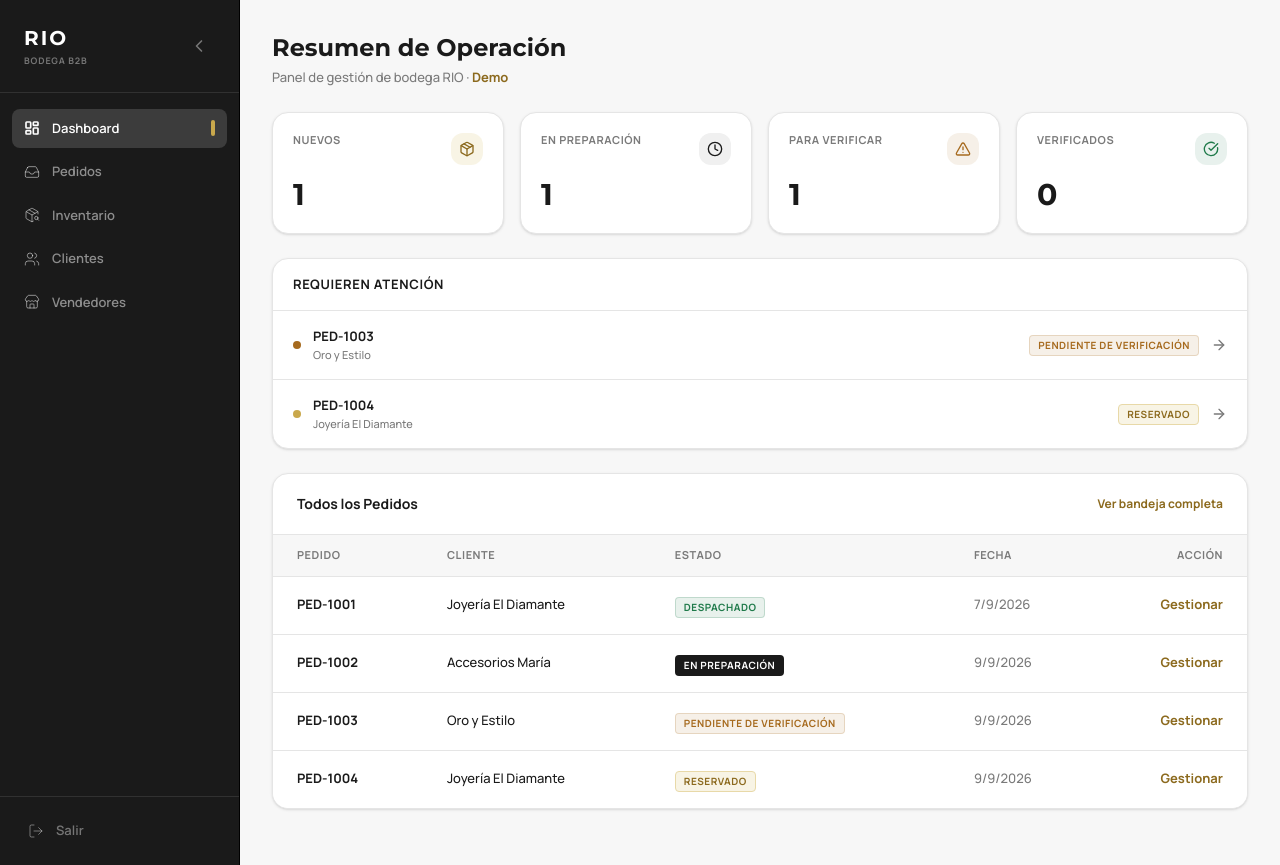
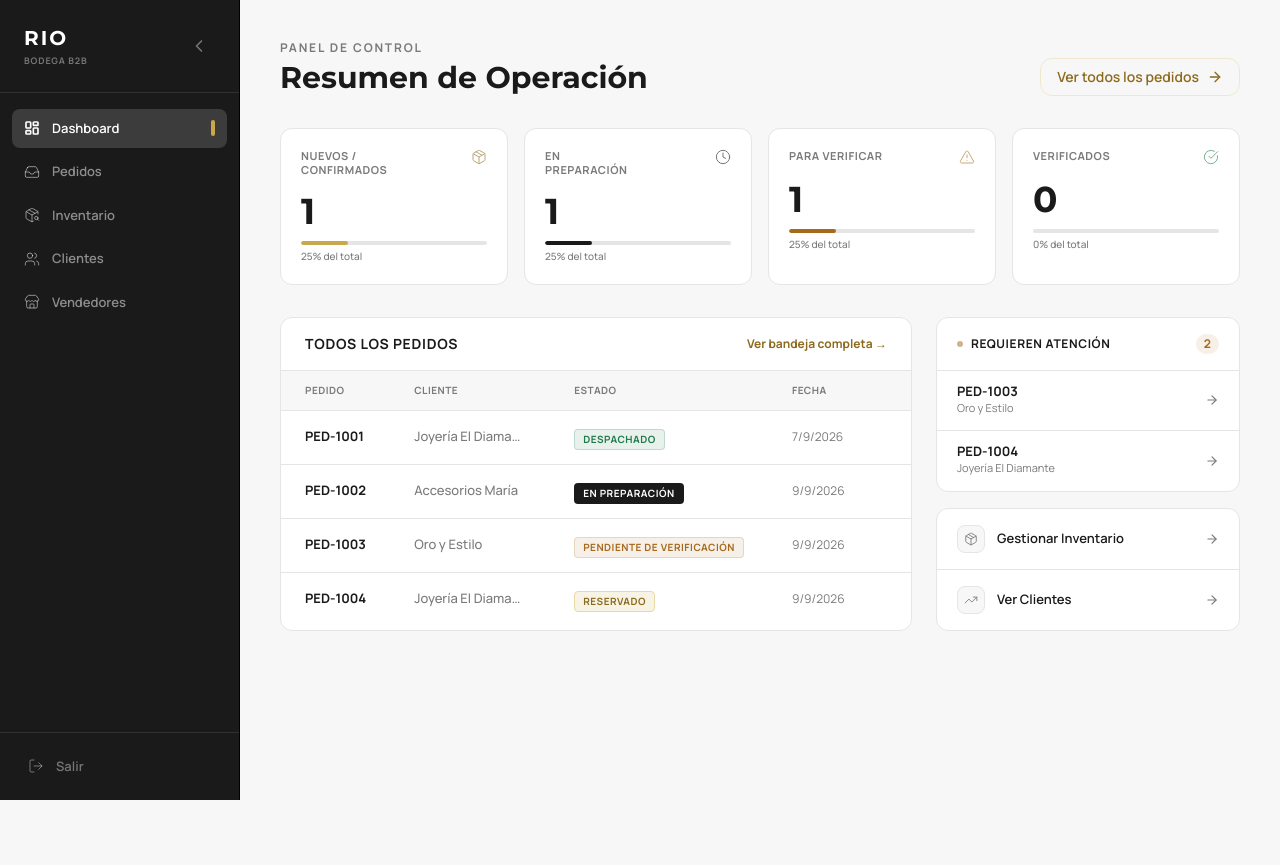
Before and after one commit to 2001mapa/rio_laminado_demo, a Next.js app: page /admin in a window 1280 px wide. After the commit the page ends 800 px from the top, so only its background shows below. Built offline with nearby package versions, Linux system fonts and the light colour scheme.

Commit message:
🖥️ Desktop layout: grid 2/3 + 1/3, full-width sidebar, stat cards con progress bar, tipografía mayor

```diff
--- a/src/app/admin/layout.tsx
+++ b/src/app/admin/layout.tsx
@@ -104,7 +104,7 @@ export default function AdminLayout({
       </aside>
 
       {/* Main Content */}
-      <main className="flex-1 overflow-y-auto">
+      <main className="flex-1 min-w-0 overflow-y-auto bg-rio-background">
         {children}
       </main>
 
--- a/src/app/admin/page.tsx
+++ b/src/app/admin/page.tsx
@@ -1,27 +1,39 @@
 'use client';
 
 import { useDemo } from '@/lib/DemoContext';
-import { Package, Clock, CheckCircle, AlertTriangle, ArrowRight } from 'lucide-react';
+import { Package, Clock, CheckCircle, AlertTriangle, ArrowRight, TrendingUp } from 'lucide-react';
 import Link from 'next/link';
 import { StatCardSkeleton, OrderCardSkeleton } from '@/components/Skeletons';
+import { formatPrice } from '@/lib/utils';
+
+const STATUS_CLASSES: Record<string, string> = {
+  'Reservado': 'bg-rio-gold-light/30 text-rio-gold-dark border-rio-gold-light',
+  'Confirmado': 'bg-rio-ink/10 text-rio-ink border-rio-ink/20',
+  'En preparación': 'bg-rio-ink text-white border-transparent',
+  'Pendiente de verificación': 'bg-rio-warning/10 text-rio-warning border-rio-warning/20',
+  'Verificado': 'bg-rio-success/10 text-rio-success border-rio-success/20',
+  'Empacado': 'bg-rio-success/10 text-rio-success border-rio-success/20',
+  'Despachado': 'bg-rio-success/10 text-rio-success border-rio-success/20',
+  'Cancelado': 'bg-rio-danger/10 text-rio-danger border-rio-danger/20',
+};
 
 export default function AdminDashboard() {
   const { orders, customers, isLoaded } = useDemo();
 
   if (!isLoaded) {
     return (
-      <div className="p-4 md:p-8 max-w-6xl mx-auto space-y-6 pb-10">
-        <div className="h-7 w-56 bg-rio-border rounded-lg animate-pulse" />
-        <div className="grid grid-cols-2 md:grid-cols-4 gap-3 md:gap-4">
+      <div className="p-6 md:p-10 space-y-8">
+        <div className="h-8 w-64 bg-rio-border rounded-lg animate-pulse" />
+        <div className="grid grid-cols-2 lg:grid-cols-4 gap-4">
           {[1,2,3,4].map(i => <StatCardSkeleton key={i} />)}
         </div>
-        <div className="bg-rio-surface rounded-2xl border border-rio-border overflow-hidden shadow-sm">
-          <div className="px-5 py-4 border-b border-rio-border">
+        <div className="bg-rio-surface rounded-xl border border-rio-border overflow-hidden">
+          <div className="px-6 py-4 border-b border-rio-border">
             <div className="h-4 w-40 bg-rio-border rounded animate-pulse" />
           </div>
           <div className="divide-y divide-rio-border">
             {[1,2,3].map(i => (
-              <div key={i} className="px-5 py-4">
+              <div key={i} className="px-6 py-4">
                 <OrderCardSkeleton />
               </div>
             ))}
@@ -35,108 +47,74 @@ export default function AdminDashboard() {
   const inPrepOrders = orders.filter(o => o.status === 'En preparación').length;
   const pendingVerify = orders.filter(o => o.status === 'Pendiente de verificación').length;
   const verifiedOrders = orders.filter(o => o.status === 'Verificado' || o.status === 'Empacado').length;
+  const totalOrders = orders.length;
 
   const urgentOrders = orders.filter(o =>
     o.status === 'Reservado' || o.status === 'Pendiente de verificación'
   );
+  const recentOrders = orders.slice(0, 8);
 
   return (
-    <div className="p-4 md:p-8 max-w-6xl mx-auto space-y-6 pb-10">
-      <div>
-        <h1 className="text-2xl font-serif font-bold text-rio-ink">Resumen de Operación</h1>
-        <p className="text-[13px] text-rio-muted font-medium mt-1">Panel de gestión de bodega RIO · <span className="font-bold text-rio-gold-dark">Demo</span></p>
+    <div className="p-6 md:p-10 space-y-8">
+      {/* Page Header */}
+      <div className="flex items-end justify-between">
+        <div>
+          <p className="text-xs font-bold text-rio-muted uppercase tracking-[0.15em] mb-1">Panel de Control</p>
+          <h1 className="text-3xl font-serif font-bold text-rio-ink">Resumen de Operación</h1>
+        </div>
+        <Link
+          href="/admin/pedidos"
+          className="hidden md:flex items-center gap-2 text-sm font-semibold text-rio-gold-dark hover:text-rio-gold transition-colors border border-rio-gold-light/50 px-4 py-2 rounded-xl hover:bg-rio-gold-light/10"
+        >
+          Ver todos los pedidos <ArrowRight className="w-4 h-4" />
+        </Link>
       </div>
 
       {/* Stat Cards */}
-      <div className="grid grid-cols-2 md:grid-cols-4 gap-3 md:gap-4">
-        <StatCard title="Nuevos" value={newOrders} icon={Package} colorClass="text-rio-gold-dark" bgClass="bg-rio-gold-light/30" />
-        <StatCard title="En preparación" value={inPrepOrders} icon={Clock} colorClass="text-rio-ink" bgClass="bg-rio-surface-muted" />
-        <StatCard title="Para verificar" value={pendingVerify} icon={AlertTriangle} colorClass="text-rio-warning" bgClass="bg-rio-warning/10" />
-        <StatCard title="Verificados" value={verifiedOrders} icon={CheckCircle} colorClass="text-rio-success" bgClass="bg-rio-success/10" />
+      <div className="grid grid-cols-2 lg:grid-cols-4 gap-4">
+        <StatCard title="Nuevos / Confirmados" value={newOrders} total={totalOrders} icon={Package} accent="gold" />
+        <StatCard title="En Preparación" value={inPrepOrders} total={totalOrders} icon={Clock} accent="ink" />
+        <StatCard title="Para Verificar" value={pendingVerify} total={totalOrders} icon={AlertTriangle} accent="warning" />
+        <StatCard title="Verificados" value={verifiedOrders} total={totalOrders} icon={CheckCircle} accent="success" />
       </div>
 
-      {/* Urgent attention */}
-      {urgentOrders.length > 0 && (
-        <div className="bg-rio-surface border border-rio-border rounded-2xl overflow-hidden shadow-sm">
-          <div className="px-5 py-4 border-b border-rio-border">
-            <h2 className="text-[13px] font-bold text-rio-ink uppercase tracking-wider">Requieren Atención</h2>
+      {/* Main 2-column layout on desktop */}
+      <div className="grid grid-cols-1 lg:grid-cols-3 gap-6">
+
+        {/* Orders Table — takes 2/3 width */}
+        <div className="lg:col-span-2 bg-rio-surface rounded-xl border border-rio-border overflow-hidden">
+          <div className="px-6 py-4 border-b border-rio-border flex justify-between items-center">
+            <h2 className="text-sm font-bold text-rio-ink uppercase tracking-wider">Todos los Pedidos</h2>
+            <Link href="/admin/pedidos" className="text-xs font-bold text-rio-gold-dark hover:text-rio-gold transition-colors">
+              Ver bandeja completa →
+            </Link>
           </div>
-          <div className="divide-y divide-rio-border">
-            {urgentOrders.map(order => {
-              const customer = customers.find(c => c.id === order.customerId);
-              return (
-                <Link
-                  key={order.id}
-                  href={`/admin/pedidos/${order.id}`}
-                  className="flex items-center justify-between px-5 py-4 hover:bg-rio-surface-muted/50 transition-colors group"
-                >
-                  <div className="flex items-center gap-3">
-                    <div className={`w-2 h-2 rounded-full shrink-0 ${order.status === 'Reservado' ? 'bg-rio-gold' : 'bg-rio-warning'}`} />
-                    <div>
-                      <p className="text-[13px] font-bold text-rio-ink">{order.number}</p>
-                      <p className="text-[11px] text-rio-muted font-medium">{customer?.name}</p>
-                    </div>
-                  </div>
-                  <div className="flex items-center gap-3">
-                    <span className={`text-[10px] font-bold uppercase tracking-wider px-2 py-0.5 rounded border ${
-                      order.status === 'Reservado' ? 'bg-rio-gold-light/30 text-rio-gold-dark border-rio-gold-light' :
-                      'bg-rio-warning/10 text-rio-warning border-rio-warning/20'
-                    }`}>
-                      {order.status}
-                    </span>
-                    <ArrowRight className="w-4 h-4 text-rio-muted group-hover:text-rio-gold-dark transition-colors" />
-                  </div>
-                </Link>
-              );
-            })}
-          </div>
-        </div>
-      )}
-
-      {/* All orders table — hidden on mobile, shown on md+ */}
-      <div className="hidden md:block bg-rio-surface rounded-2xl shadow-sm border border-rio-border overflow-hidden">
-        <div className="px-6 py-5 border-b border-rio-border flex justify-between items-center">
-          <h2 className="text-sm font-bold text-rio-ink">Todos los Pedidos</h2>
-          <Link href="/admin/pedidos" className="text-xs font-bold text-rio-gold-dark hover:text-rio-gold transition-colors">
-            Ver bandeja completa
-          </Link>
-        </div>
-        <div className="overflow-x-auto">
-          <table className="min-w-full divide-y divide-rio-border">
-            <thead className="bg-rio-background">
-              <tr>
-                <th className="px-6 py-3 text-left text-[11px] font-bold text-rio-muted uppercase tracking-wider">Pedido</th>
-                <th className="px-6 py-3 text-left text-[11px] font-bold text-rio-muted uppercase tracking-wider">Cliente</th>
-                <th className="px-6 py-3 text-left text-[11px] font-bold text-rio-muted uppercase tracking-wider">Estado</th>
-                <th className="px-6 py-3 text-left text-[11px] font-bold text-rio-muted uppercase tracking-wider">Fecha</th>
-                <th className="px-6 py-3 text-right text-[11px] font-bold text-rio-muted uppercase tracking-wider">Acción</th>
+          <table className="min-w-full">
+            <thead>
+              <tr className="bg-rio-background border-b border-rio-border">
+                <th className="px-6 py-3 text-left text-[10px] font-bold text-rio-muted uppercase tracking-wider">Pedido</th>
+                <th className="px-6 py-3 text-left text-[10px] font-bold text-rio-muted uppercase tracking-wider">Cliente</th>
+                <th className="px-6 py-3 text-left text-[10px] font-bold text-rio-muted uppercase tracking-wider">Estado</th>
+                <th className="px-6 py-3 text-left text-[10px] font-bold text-rio-muted uppercase tracking-wider">Fecha</th>
+                <th className="px-6 py-3 text-right text-[10px] font-bold text-rio-muted uppercase tracking-wider"></th>
               </tr>
             </thead>
-            <tbody className="bg-rio-surface divide-y divide-rio-border">
-              {orders.slice(0, 5).map(order => {
+            <tbody className="divide-y divide-rio-border">
+              {recentOrders.map(order => {
                 const customer = customers.find(c => c.id === order.customerId);
                 return (
-                  <tr key={order.id} className="hover:bg-rio-surface-muted/50 transition-colors">
-                    <td className="px-6 py-4 whitespace-nowrap text-[13px] font-bold text-rio-ink">{order.number}</td>
-                    <td className="px-6 py-4 whitespace-nowrap text-[13px] text-rio-ink font-medium">{customer?.name || 'Desconocido'}</td>
-                    <td className="px-6 py-4 whitespace-nowrap">
-                      <span className={`inline-flex items-center px-2 py-0.5 rounded border text-[10px] font-bold uppercase tracking-wider ${
-                        order.status === 'Reservado' ? 'bg-rio-gold-light/30 text-rio-gold-dark border-rio-gold-light' :
-                        order.status === 'Confirmado' ? 'bg-rio-ink/10 text-rio-ink border-rio-ink/20' :
-                        order.status === 'En preparación' ? 'bg-rio-ink text-white border-transparent' :
-                        order.status === 'Pendiente de verificación' ? 'bg-rio-warning/10 text-rio-warning border-rio-warning/20' :
-                        order.status === 'Verificado' || order.status === 'Empacado' || order.status === 'Despachado' ? 'bg-rio-success/10 text-rio-success border-rio-success/20' :
-                        'bg-rio-danger/10 text-rio-danger border-rio-danger/20'
-                      }`}>
+                  <tr key={order.id} className="hover:bg-rio-background transition-colors group">
+                    <td className="px-6 py-3.5 whitespace-nowrap text-[13px] font-bold text-rio-ink">{order.number}</td>
+                    <td className="px-6 py-3.5 whitespace-nowrap text-[13px] text-rio-muted font-medium max-w-[160px] truncate">{customer?.name || '—'}</td>
+                    <td className="px-6 py-3.5 whitespace-nowrap">
+                      <span className={`inline-flex px-2 py-0.5 rounded text-[10px] font-bold uppercase tracking-wider border ${STATUS_CLASSES[order.status] || ''}`}>
                         {order.status}
                       </span>
                     </td>
-                    <td className="px-6 py-4 whitespace-nowrap text-[13px] text-rio-muted font-medium">
-                      {new Date(order.createdAt).toLocaleDateString('es-CO')}
-                    </td>
-                    <td className="px-6 py-4 whitespace-nowrap text-right text-[13px] font-bold">
-                      <Link href={`/admin/pedidos/${order.id}`} className="text-rio-gold-dark hover:text-rio-gold transition-colors">
-                        Gestionar
+                    <td className="px-6 py-3.5 whitespace-nowrap text-[12px] text-rio-muted">{new Date(order.createdAt).toLocaleDateString('es-CO')}</td>
+                    <td className="px-6 py-3.5 whitespace-nowrap text-right">
+                      <Link href={`/admin/pedidos/${order.id}`} className="text-[12px] font-bold text-rio-gold-dark opacity-0 group-hover:opacity-100 transition-opacity">
+                        Gestionar →
                       </Link>
                     </td>
                   </tr>
@@ -145,13 +123,68 @@ export default function AdminDashboard() {
             </tbody>
           </table>
         </div>
+
+        {/* Right column — urgent + quick stats */}
+        <div className="space-y-4">
+          {/* Urgent */}
+          <div className="bg-rio-surface rounded-xl border border-rio-border overflow-hidden">
+            <div className="px-5 py-4 border-b border-rio-border flex items-center gap-2">
+              <div className="w-1.5 h-1.5 rounded-full bg-rio-warning animate-pulse" />
+              <h2 className="text-xs font-bold text-rio-ink uppercase tracking-wider">Requieren Atención</h2>
+              <span className="ml-auto text-xs font-bold bg-rio-warning/10 text-rio-warning px-2 py-0.5 rounded-full">{urgentOrders.length}</span>
+            </div>
+            {urgentOrders.length === 0 ? (
+              <div className="px-5 py-8 text-center">
+                <CheckCircle className="w-6 h-6 text-rio-success mx-auto mb-2 opacity-50" />
+                <p className="text-xs text-rio-muted font-medium">Todo al día</p>
+              </div>
+            ) : (
+              <div className="divide-y divide-rio-border">
+                {urgentOrders.slice(0, 5).map(order => {
+                  const customer = customers.find(c => c.id === order.customerId);
+                  return (
+                    <Link
+                      key={order.id}
+                      href={`/admin/pedidos/${order.id}`}
+                      className="flex items-center justify-between px-5 py-3.5 hover:bg-rio-background transition-colors group"
+                    >
+                      <div>
+                        <p className="text-[13px] font-bold text-rio-ink leading-none">{order.number}</p>
+                        <p className="text-[11px] text-rio-muted mt-0.5 truncate max-w-[130px]">{customer?.name}</p>
+                      </div>
+                      <ArrowRight className="w-3.5 h-3.5 text-rio-muted group-hover:text-rio-gold-dark transition-colors shrink-0" />
+                    </Link>
+                  );
+                })}
+              </div>
+            )}
+          </div>
+
+          {/* Quick nav */}
+          <div className="bg-rio-surface rounded-xl border border-rio-border overflow-hidden divide-y divide-rio-border">
+            {[
+              { href: '/admin/inventario', label: 'Gestionar Inventario', icon: Package },
+              { href: '/admin/clientes', label: 'Ver Clientes', icon: TrendingUp },
+            ].map(({ href, label, icon: Icon }) => (
+              <Link key={href} href={href} className="flex items-center justify-between px-5 py-4 hover:bg-rio-background transition-colors group">
+                <div className="flex items-center gap-3">
+                  <div className="w-7 h-7 rounded-lg bg-rio-background border border-rio-border flex items-center justify-center">
+                    <Icon className="w-3.5 h-3.5 text-rio-muted" strokeWidth={1.5} />
+                  </div>
+                  <span className="text-[13px] font-semibold text-rio-ink">{label}</span>
+                </div>
+                <ArrowRight className="w-3.5 h-3.5 text-rio-muted group-hover:text-rio-gold-dark transition-colors" />
+              </Link>
+            ))}
+          </div>
+        </div>
       </div>
 
       {/* Mobile: link to full orders list */}
-      <div className="md:hidden">
+      <div className="lg:hidden">
         <Link
           href="/admin/pedidos"
-          className="w-full flex items-center justify-between bg-rio-surface border border-rio-border rounded-2xl px-5 py-4 shadow-sm hover:border-rio-gold/40 transition-colors"
+          className="w-full flex items-center justify-between bg-rio-surface border border-rio-border rounded-xl px-5 py-4 hover:border-rio-gold/40 transition-colors"
         >
           <span className="text-sm font-bold text-rio-ink">Ver bandeja de pedidos</span>
           <ArrowRight className="w-4 h-4 text-rio-gold-dark" />
@@ -161,18 +194,30 @@ export default function AdminDashboard() {
   );
 }
 
-function StatCard({ title, value, icon: Icon, colorClass, bgClass }: {
-  title: string; value: number; icon: any; colorClass: string; bgClass: string;
+function StatCard({ title, value, total, icon: Icon, accent }: {
+  title: string; value: number; total: number; icon: any; accent: 'gold' | 'ink' | 'warning' | 'success';
 }) {
+  const pct = total > 0 ? Math.round((value / total) * 100) : 0;
+  const accentClasses = {
+    gold: { bar: 'bg-rio-gold', text: 'text-rio-gold-dark' },
+    ink: { bar: 'bg-rio-ink', text: 'text-rio-ink' },
+    warning: { bar: 'bg-rio-warning', text: 'text-rio-warning' },
+    success: { bar: 'bg-rio-success', text: 'text-rio-success' },
+  }[accent];
+
   return (
-    <div className="bg-rio-surface p-4 md:p-5 rounded-2xl border border-rio-border shadow-sm flex flex-col justify-between min-h-[100px]">
-      <div className="flex justify-between items-start">
-        <p className="text-[10px] md:text-[11px] font-bold text-rio-muted uppercase tracking-wider leading-tight">{title}</p>
-        <div className={`p-2 rounded-xl ${bgClass} shrink-0`}>
-          <Icon className={`w-4 h-4 ${colorClass}`} strokeWidth={2} />
+    <div className="bg-rio-surface p-5 rounded-xl border border-rio-border flex flex-col gap-4">
+      <div className="flex items-start justify-between">
+        <p className="text-[11px] font-bold text-rio-muted uppercase tracking-wider leading-tight max-w-[100px]">{title}</p>
+        <Icon className={`w-4 h-4 shrink-0 ${accentClasses.text} opacity-60`} strokeWidth={1.5} />
+      </div>
+      <div>
+        <p className="text-4xl font-serif font-bold text-rio-ink leading-none">{value}</p>
+        <div className="mt-3 h-1 bg-rio-border rounded-full overflow-hidden">
+          <div className={`h-full rounded-full ${accentClasses.bar} transition-all duration-700`} style={{ width: `${pct}%` }} />
         </div>
+        <p className="text-[10px] text-rio-muted mt-1 font-medium">{pct}% del total</p>
       </div>
-      <p className="text-3xl font-serif font-bold text-rio-ink mt-3">{value}</p>
     </div>
   );
 }
--- a/src/app/cliente/layout.tsx
+++ b/src/app/cliente/layout.tsx
@@ -72,7 +72,7 @@ export default function ClienteLayout({
         </Link>
       </header>
 
-      <main className="max-w-7xl mx-auto px-0 md:px-4 md:py-6">
+      <main className="max-w-screen-xl mx-auto px-4 md:px-8 md:py-8">
         {children}
       </main>
 
```
Also changed, not shown: src/app/admin/pedidos/page.tsx (+7 -2 lines).
